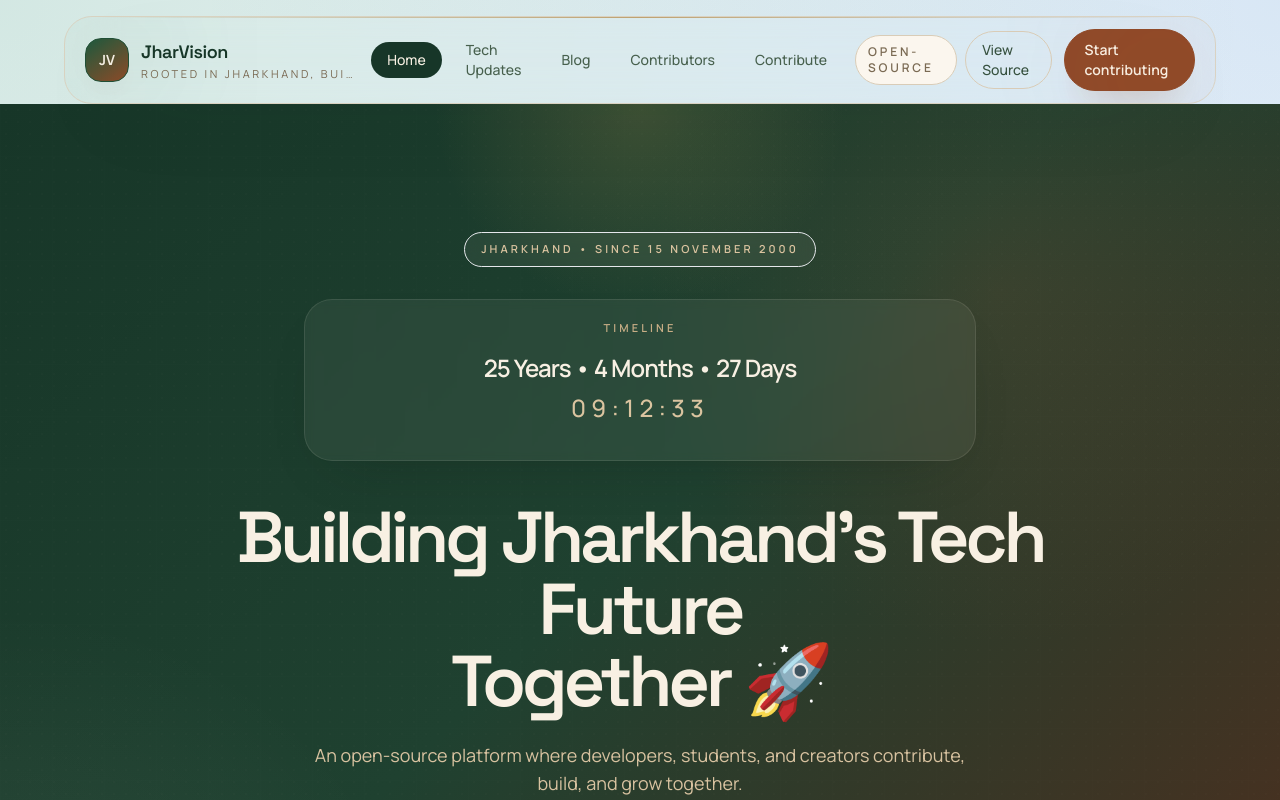
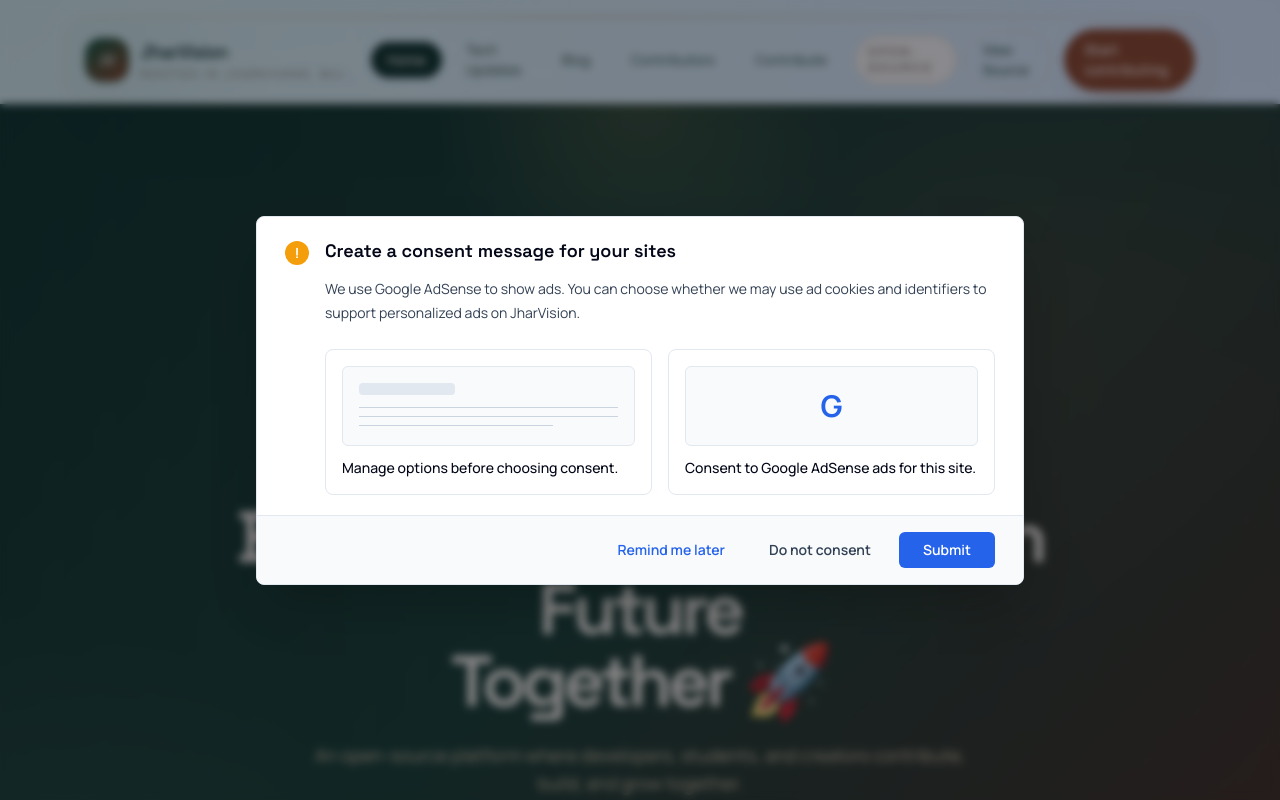
Before and after one commit to jharvision/jharvision, a Next.js app: page / in a window 1280 px wide. Shown: the top 800 px of the page. Built offline with nearby package versions, Linux system fonts and the light colour scheme; no server answers.

Commit message:
Add AdSense consent message

```diff
--- a/src/app/layout.tsx
+++ b/src/app/layout.tsx
@@ -1,6 +1,7 @@
 import type { Metadata } from "next";
 import { Manrope, Space_Grotesk } from "next/font/google";
 
+import { AdSenseConsent } from "@/components/AdSenseConsent";
 import { Footer } from "@/components/Footer";
 import { Navbar } from "@/components/Navbar";
 import { siteConfig } from "@/lib/site";
@@ -63,17 +64,13 @@
 }>) {
   return (
     <html lang="en">
-      <script
-        async
-        src="https://pagead2.googlesyndication.com/pagead/js/adsbygoogle.js?client=ca-pub-3804157707008101"
-        crossOrigin="anonymous"
-      />
       <body className={`${bodyFont.variable} ${headingFont.variable}`}>
         <div className="flex min-h-screen flex-col">
           <Navbar />
           <main className="flex-1">{children}</main>
           <Footer />
         </div>
+        <AdSenseConsent />
       </body>
     </html>
   );
--- /dev/null
+++ b/src/components/AdSenseConsent.tsx
@@ -0,0 +1,184 @@
+"use client";
+
+import { useEffect, useState } from "react";
+
+type ConsentState = "granted" | "denied";
+
+const ADSENSE_CLIENT = "ca-pub-3804157707008101";
+const ADSENSE_SCRIPT_ID = "jharvision-adsense-script";
+const CONSENT_STORAGE_KEY = "jharvision_ads_consent";
+
+declare global {
+  interface Window {
+    dataLayer?: unknown[];
+    gtag?: (...args: unknown[]) => void;
+  }
+}
+
+function updateGoogleConsent(consent: ConsentState) {
+  const granted = consent === "granted" ? "granted" : "denied";
+
+  window.dataLayer = window.dataLayer || [];
+  window.gtag =
+    window.gtag ||
+    function gtag() {
+      window.dataLayer?.push(arguments);
+    };
+
+  window.gtag("consent", "update", {
+    ad_storage: granted,
+    ad_user_data: granted,
+    ad_personalization: granted,
+    analytics_storage: "denied"
+  });
+}
+
+function loadAdSense() {
+  if (document.getElementById(ADSENSE_SCRIPT_ID)) {
+    return;
+  }
+
+  const script = document.createElement("script");
+  script.id = ADSENSE_SCRIPT_ID;
+  script.async = true;
+  script.crossOrigin = "anonymous";
+  script.src = `https://pagead2.googlesyndication.com/pagead/js/adsbygoogle.js?client=${ADSENSE_CLIENT}`;
+  document.head.appendChild(script);
+}
+
+export function AdSenseConsent() {
+  const [isVisible, setIsVisible] = useState(false);
+  const [showOptions, setShowOptions] = useState(false);
+  const [personalizedAds, setPersonalizedAds] = useState(true);
+
+  useEffect(() => {
+    const savedConsent = window.localStorage.getItem(CONSENT_STORAGE_KEY) as
+      | ConsentState
+      | null;
+
+    if (savedConsent) {
+      updateGoogleConsent(savedConsent);
+
+      if (savedConsent === "granted") {
+        loadAdSense();
+      }
+
+      return;
+    }
+
+    setIsVisible(true);
+  }, []);
+
+  function saveConsent(consent: ConsentState) {
+    window.localStorage.setItem(CONSENT_STORAGE_KEY, consent);
+    updateGoogleConsent(consent);
+    setIsVisible(false);
+
+    if (consent === "granted") {
+      loadAdSense();
+    }
+  }
+
+  if (!isVisible) {
+    return null;
+  }
+
+  return (
+    <div className="fixed inset-0 z-[100] flex items-end justify-center bg-slate-950/45 px-4 py-5 backdrop-blur-sm sm:items-center">
+      <div className="w-full max-w-3xl overflow-hidden rounded-lg border border-slate-200 bg-white text-slate-950 shadow-2xl">
+        <div className="flex gap-4 px-5 py-5 sm:px-7">
+          <div className="mt-1 flex h-6 w-6 shrink-0 items-center justify-center rounded-full bg-amber-500 text-sm font-bold text-white">
+            !
+          </div>
+
+          <div className="min-w-0 flex-1">
+            <h2 className="text-base font-semibold sm:text-lg">
+              Create a consent message for your sites
+            </h2>
+            <p className="mt-3 text-sm leading-6 text-slate-700">
+              We use Google AdSense to show ads. You can choose whether we may
+              use ad cookies and identifiers to support personalized ads on
+              JharVision.
+            </p>
+
+            {showOptions ? (
+              <div className="mt-5 rounded-md border border-slate-200 bg-slate-50 p-4">
+                <label className="flex items-start gap-3 text-sm text-slate-700">
+                  <input
+                    checked={personalizedAds}
+                    className="mt-1 h-4 w-4 rounded border-slate-300"
+                    onChange={(event) =>
+                      setPersonalizedAds(event.target.checked)
+                    }
+                    type="checkbox"
+                  />
+                  <span>
+                    Allow ad storage and personalized advertising signals for
+                    Google AdSense.
+                  </span>
+                </label>
+              </div>
+            ) : (
+              <div className="mt-6 grid gap-4 sm:grid-cols-2">
+                <button
+                  className="rounded-lg border border-slate-200 bg-white p-4 text-left transition hover:border-blue-300 hover:bg-blue-50"
+                  onClick={() => setShowOptions(true)}
+                  type="button"
+                >
+                  <span className="block h-20 rounded-md border border-slate-200 bg-slate-50 p-4">
+                    <span className="mb-3 block h-3 w-24 rounded bg-slate-200" />
+                    <span className="mb-2 block h-px bg-slate-300" />
+                    <span className="mb-2 block h-px bg-slate-300" />
+                    <span className="block h-px w-3/4 bg-slate-300" />
+                  </span>
+                  <span className="mt-3 block text-sm font-medium">
+                    Manage options before choosing consent.
+                  </span>
+                </button>
+
+                <button
+                  className="rounded-lg border border-slate-200 bg-white p-4 text-left transition hover:border-blue-300 hover:bg-blue-50"
+                  onClick={() => saveConsent("granted")}
+                  type="button"
+                >
+                  <span className="flex h-20 items-center justify-center rounded-md border border-slate-200 bg-slate-50 text-3xl font-bold text-blue-600">
+                    G
+                  </span>
+                  <span className="mt-3 block text-sm font-medium">
+                    Consent to Google AdSense ads for this site.
+                  </span>
+                </button>
+              </div>
+            )}
+          </div>
+        </div>
+
+        <div className="flex flex-col-reverse gap-3 border-t border-slate-200 bg-slate-50 px-5 py-4 sm:flex-row sm:items-center sm:justify-end sm:px-7">
+          <button
+            className="rounded-md px-4 py-2 text-sm font-semibold text-blue-600 transition hover:bg-blue-50"
+            onClick={() => setIsVisible(false)}
+            type="button"
+          >
+            Remind me later
+          </button>
+          <button
+            className="rounded-md px-4 py-2 text-sm font-semibold text-slate-700 transition hover:bg-slate-200"
+            onClick={() => saveConsent("denied")}
+            type="button"
+          >
+            Do not consent
+          </button>
+          <button
+            className="rounded-md bg-blue-600 px-6 py-2 text-sm font-semibold text-white transition hover:bg-blue-700"
+            onClick={() =>
+              saveConsent(personalizedAds ? "granted" : "denied")
+            }
+            type="button"
+          >
+            Submit
+          </button>
+        </div>
+      </div>
+    </div>
+  );
+}
```
